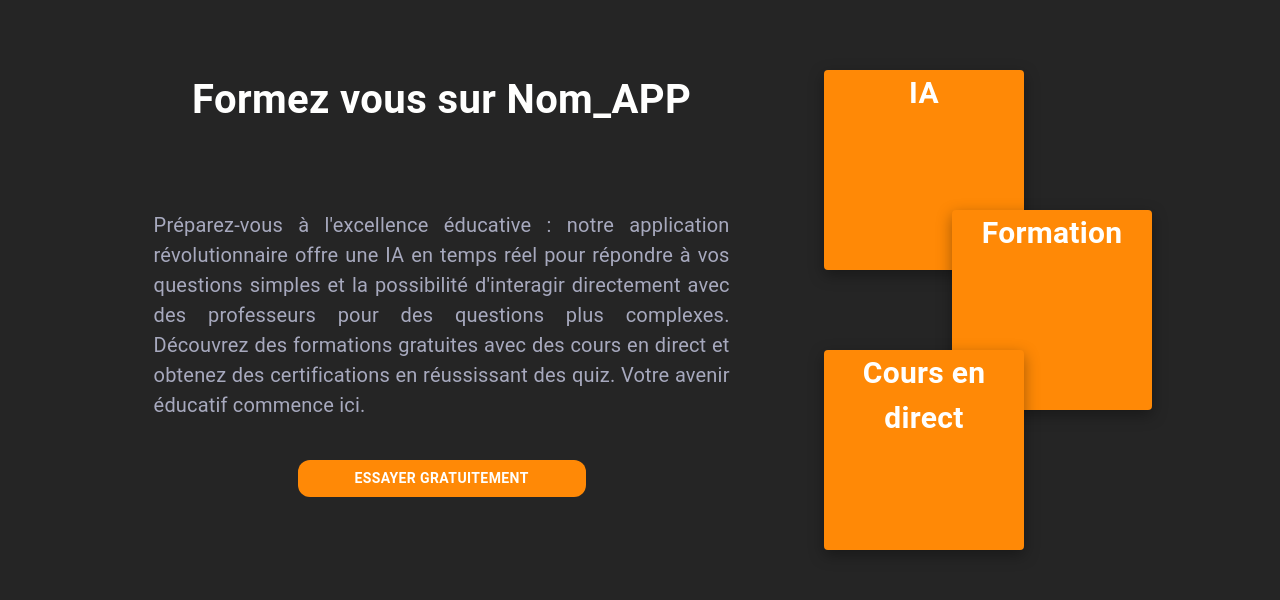
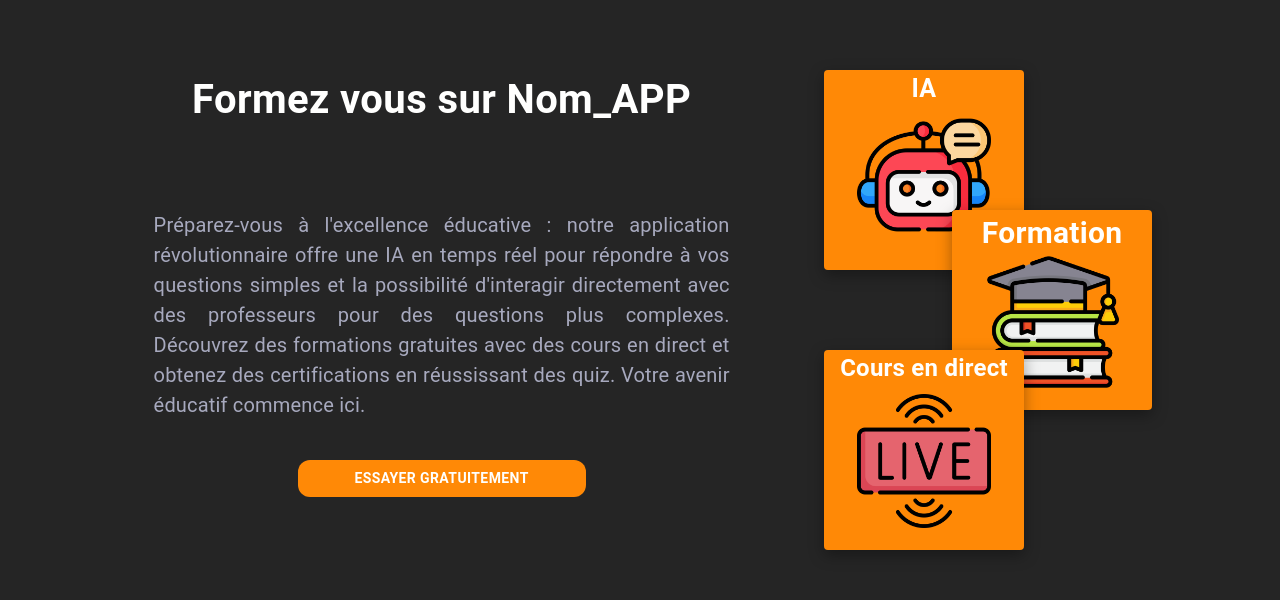
Before and after one commit to romainbcode/PFE-Forma, a React (Create React App) app in the folder frontend/: page / in a window 1280 px wide. Shown: the part 130-730 px from the top of the page. Built offline with nearby package versions, Linux system fonts and the light colour scheme; no server answers.

Commit message:
Ajout de texte/images dans les blocs

```diff
--- a/frontend/src/pages/homepage.js
+++ b/frontend/src/pages/homepage.js
@@ -1,13 +1,25 @@
 import React, { useState } from "react";
 import { Chatbot } from "../chat-bot/chat-bot";
 import axios from "axios";
-import { Box, Typography, Button, Link, Paper, Container } from "@mui/material";
-import { Loader } from "../components/loader/loader";
+import { Box, Typography, Button, Link, Paper } from "@mui/material";
+import logo_robot from "../assets/robot.png";
+import logo_direct from "../assets/diffusion-en-direct.png";
+import logo_formation from "../assets/education.png";
 
 export const Homepage = () => {
   const [summary, setSummary] = useState("");
   const [description, setDescription] = useState("");
-  const [isloading, setLoading] = useState(false);
+  const [hoverChatbot, setHoverChatbot] = useState(false);
+  const [hoverFormation, setHoverFormation] = useState(false);
+  const [hoverCoursDirect, setHoverCoursDirect] = useState(false);
+
+  const handleMouseEnter = (setter) => {
+    setter(true);
+  };
+
+  const handleMouseLeave = (setter) => {
+    setter(false);
+  };
 
   const handleSubmit = async (event) => {
     try {
@@ -124,16 +136,49 @@ export const Homepage = () => {
               zIndex: 1000,
             },
           }}
+          onMouseEnter={() => handleMouseEnter(setHoverChatbot)}
+          onMouseLeave={() => handleMouseLeave(setHoverChatbot)}
         >
           <Typography
             sx={{
               textAlign: "center",
               fontWeight: "bold",
-              fontSize: "30px",
+              fontSize: "25px",
             }}
           >
             IA
           </Typography>
+          {!hoverChatbot ? (
+            <Box
+              sx={{
+                marginLeft: 2,
+                marginRight: 2,
+                marginBottom: 2,
+                textAlign: "center",
+              }}
+            >
+              <img
+                src={logo_robot}
+                alt="Description de l'image"
+                style={{ maxWidth: "80%", maxHeight: "80%" }}
+              />
+            </Box>
+          ) : (
+            <Typography
+              sx={{
+                marginLeft: 2,
+                marginRight: 2,
+                marginBottom: 2,
+                textAlign: "justify",
+                fontSize: "12px",
+              }}
+            >
+              Rencontrez notre chatbot intelligent, disponible 24/7 pour
+              répondre à vos questions sur nos formations. Rapide, efficace et
+              toujours prêt à aider, il rend votre expérience sur notre
+              plateforme plus facile et interactive.
+            </Typography>
+          )}
         </Paper>
         <Paper
           sx={{
@@ -152,6 +197,8 @@ export const Homepage = () => {
               zIndex: 1000,
             },
           }}
+          onMouseEnter={() => handleMouseEnter(setHoverFormation)}
+          onMouseLeave={() => handleMouseLeave(setHoverFormation)}
         >
           <Typography
             sx={{
@@ -162,6 +209,37 @@ export const Homepage = () => {
           >
             Formation
           </Typography>
+          {!hoverFormation ? (
+            <Box
+              sx={{
+                marginLeft: 2,
+                marginRight: 2,
+                marginBottom: 2,
+                textAlign: "center",
+              }}
+            >
+              <img
+                src={logo_formation}
+                alt="Description de l'image"
+                style={{ maxWidth: "80%", maxHeight: "80%" }}
+              />
+            </Box>
+          ) : (
+            <Typography
+              sx={{
+                marginLeft: 2,
+                marginRight: 2,
+                marginBottom: 2,
+                textAlign: "justify",
+                fontSize: "12px",
+              }}
+            >
+              Explorez une vaste gamme de formations conçues par des experts.
+              Apprenez à votre rythme avec des ressources de qualité, adaptées à
+              tous les niveaux et besoins. Votre parcours d'apprentissage
+              personnalisé commence ici.
+            </Typography>
+          )}
         </Paper>
         <Paper
           sx={{
@@ -180,16 +258,50 @@ export const Homepage = () => {
               zIndex: 1000,
             },
           }}
+          onMouseEnter={() => handleMouseEnter(setHoverCoursDirect)}
+          onMouseLeave={() => handleMouseLeave(setHoverCoursDirect)}
         >
           <Typography
             sx={{
               textAlign: "center",
               fontWeight: "bold",
-              fontSize: "30px",
+              fontSize: "24px",
             }}
           >
             Cours en direct
           </Typography>
+          {!hoverCoursDirect ? (
+            <Box
+              sx={{
+                marginLeft: 2,
+                marginRight: 2,
+                marginBottom: 2,
+                marginTop: 1,
+                textAlign: "center",
+              }}
+            >
+              <img
+                src={logo_direct}
+                alt="Description de l'image"
+                style={{ maxWidth: "80%", maxHeight: "80%" }}
+              />
+            </Box>
+          ) : (
+            <Typography
+              sx={{
+                marginLeft: 2,
+                marginRight: 2,
+                marginBottom: 2,
+                textAlign: "justify",
+                fontSize: "12px",
+              }}
+            >
+              Participez à nos cours en direct sur Google Classroom pour une
+              expérience d'apprentissage interactive. Échangez en temps réel
+              avec des enseignants et des apprenants du monde entier, et
+              bénéficiez d'une rétroaction instantanée.
+            </Typography>
+          )}
         </Paper>
       </Box>
 
```
